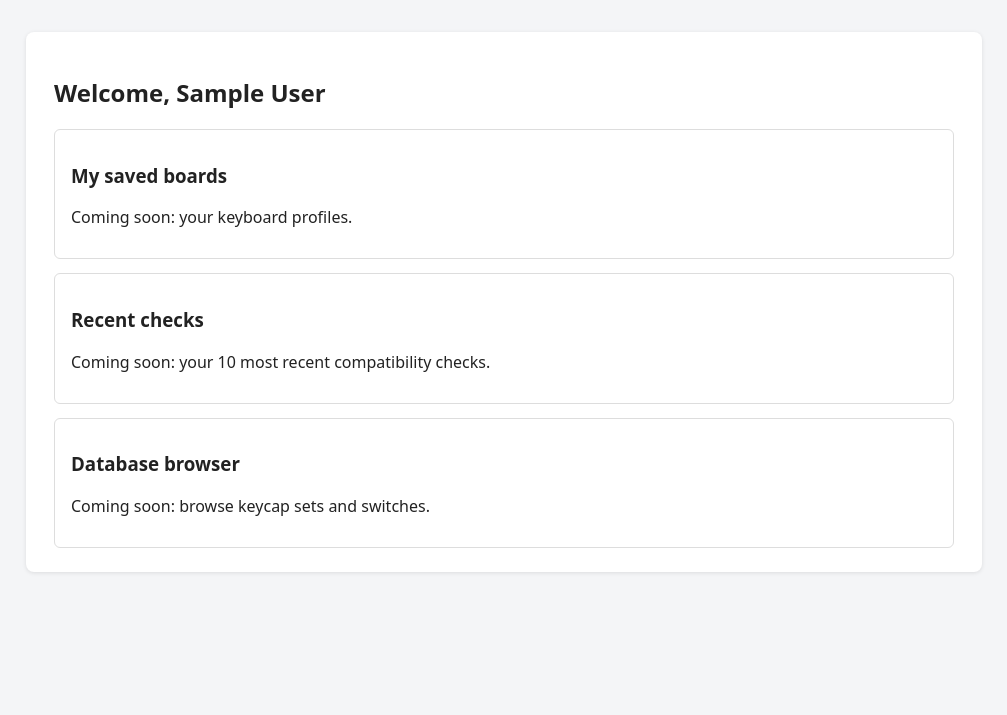
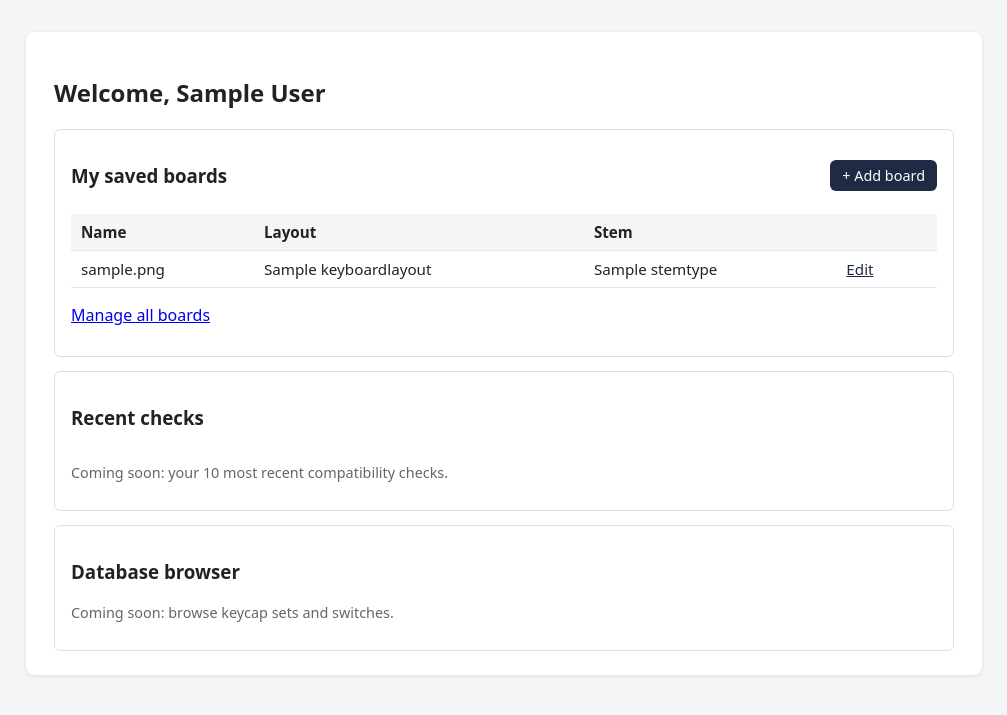
Before and after one commit to MiguelCarlosSibi/KeyFit-Sibi-Miguel-G6, a Django app: page /dashboard/member/ in a window 1280 px wide. Shown: the part 51-766 px from the top of the page, without its empty margins (136-1143 px from the left). Run offline with Django 5.2, Linux system fonts and the light colour scheme; a user stored in the database is signed in; tables that the repository leaves empty hold one stand-in row (values such as "Sample post").

Commit message:
Show saved boards on member and admin dashboards

```diff
--- a/accounts/views.py
+++ b/accounts/views.py
@@ -2,8 +2,11 @@ from django.contrib import messages
 from django.contrib.auth.decorators import login_required
 from django.shortcuts import redirect, render
 
+from compat.models import KeyboardProfile
+
 from .decorators import role_required
 from .forms import ProfileForm, RegisterForm
+from .models import User
 
 
 def register(request):
@@ -29,13 +32,24 @@ def dashboard(request):
 @login_required
 @role_required("member")
 def member_dashboard(request):
-    return render(request, "accounts/member_dashboard.html")
+    boards = KeyboardProfile.objects.filter(user=request.user).select_related(
+        "layout", "stem_type")
+    return render(request, "accounts/member_dashboard.html", {
+        "boards": boards,
+        "recent_checks": None,  # filled in by the keycap checker increment
+    })
 
 
 @login_required
 @role_required("admin")
 def admin_dashboard(request):
-    return render(request, "accounts/admin_dashboard.html")
+    return render(request, "accounts/admin_dashboard.html", {
+        "user_count": User.objects.count(),
+        "board_count": KeyboardProfile.objects.count(),
+        "all_boards": KeyboardProfile.objects.select_related("user", "layout")[:10],
+        "check_count": None,
+        "recent_checks": None,
+    })
 
 
 @login_required
--- a/templates/accounts/member_dashboard.html
+++ b/templates/accounts/member_dashboard.html
@@ -3,8 +3,68 @@
 {% block content %}
 <main class="wide">
   <h2>Welcome, {{ user.display_name|default:user.username }}</h2>
-  <div class="card"><h3>My saved boards</h3><p>Coming soon: your keyboard profiles.</p></div>
-  <div class="card"><h3>Recent checks</h3><p>Coming soon: your 10 most recent compatibility checks.</p></div>
-  <div class="card"><h3>Database browser</h3><p>Coming soon: browse keycap sets and switches.</p></div>
+  {% url 'check_create' as check_url %}
+
+  <div class="card">
+    <div class="row">
+      <h3>My saved boards</h3>
+      <a class="btn small" href="{% url 'profile_create' %}">+ Add board</a>
+    </div>
+    {% if boards %}
+      <div class="tablewrap">
+        <table>
+          <thead><tr><th>Name</th><th>Layout</th><th>Stem</th><th></th></tr></thead>
+          <tbody>
+          {% for b in boards %}
+            <tr>
+              <td>{{ b.profile_name }}</td>
+              <td>{{ b.layout.name }}</td>
+              <td>{{ b.stem_type.name }}</td>
+              <td class="actions">
+                {% if check_url %}<a href="{{ check_url }}?profile={{ b.pk }}">Check</a>{% endif %}
+                <a href="{% url 'profile_edit' b.pk %}">Edit</a>
+              </td>
+            </tr>
+          {% endfor %}
+          </tbody>
+        </table>
+      </div>
+      <p><a href="{% url 'profile_list' %}">Manage all boards</a></p>
+    {% else %}
+      <p class="muted">No boards yet. Add one to start checking keycap sets.</p>
+    {% endif %}
+  </div>
+
+  <div class="card">
+    <div class="row">
+      <h3>Recent checks</h3>
+      {% if check_url %}<a class="btn small" href="{{ check_url }}">+ New check</a>{% endif %}
+    </div>
+    {% if recent_checks is None %}
+      <p class="muted">Coming soon: your 10 most recent compatibility checks.</p>
+    {% elif recent_checks %}
+      <div class="tablewrap">
+        <table>
+          <thead><tr><th>Date</th><th>Board</th><th>Keycap set</th><th>Result</th><th></th></tr></thead>
+          <tbody>
+          {% for c in recent_checks %}
+            <tr>
+              <td>{{ c.checked_at|date:"M d, Y H:i" }}</td>
+              <td>{{ c.profile.profile_name }}</td>
+              <td>{{ c.keycap_set.name }}</td>
+              <td><span class="badge {{ c.result }}">{{ c.get_result_display }}</span></td>
+              <td class="actions"><a href="{% url 'check_detail' c.pk %}">View</a></td>
+            </tr>
+          {% endfor %}
+          </tbody>
+        </table>
+      </div>
+      <p><a href="{% url 'check_list' %}">See full history</a></p>
+    {% else %}
+      <p class="muted">No checks yet. Run your first check to see the result here.</p>
+    {% endif %}
+  </div>
+
+  <div class="card"><h3>Database browser</h3><p class="muted">Coming soon: browse keycap sets and switches.</p></div>
 </main>
 {% endblock %}
```
Also changed, not shown: templates/accounts/admin_dashboard.html (+60 -2 lines).
